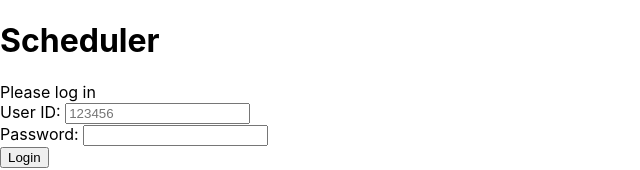
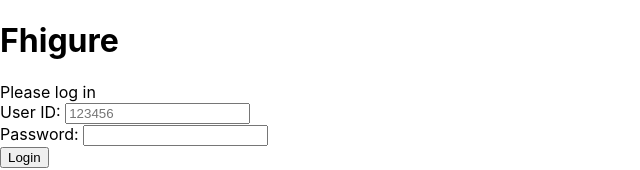
Before and after one commit to tmwilliamlin168/scheduler, a Next.js app: page / in a window 1280 px wide. Shown: the top 170 px of the page, without its empty margins (0-640 px from the left). Built offline with nearby package versions, Linux system fonts and the light colour scheme.

Commit message:
update title name

```diff
--- a/pages/index.js
+++ b/pages/index.js
@@ -25,7 +25,7 @@ export default function Home() {
   } else {
     return (
       <>
-        <h1>Scheduler</h1>
+        <h1>Fhigure</h1>
         <LoginScreen setSession={(userData) => {
           setUserData(userData);
         }} />
```
